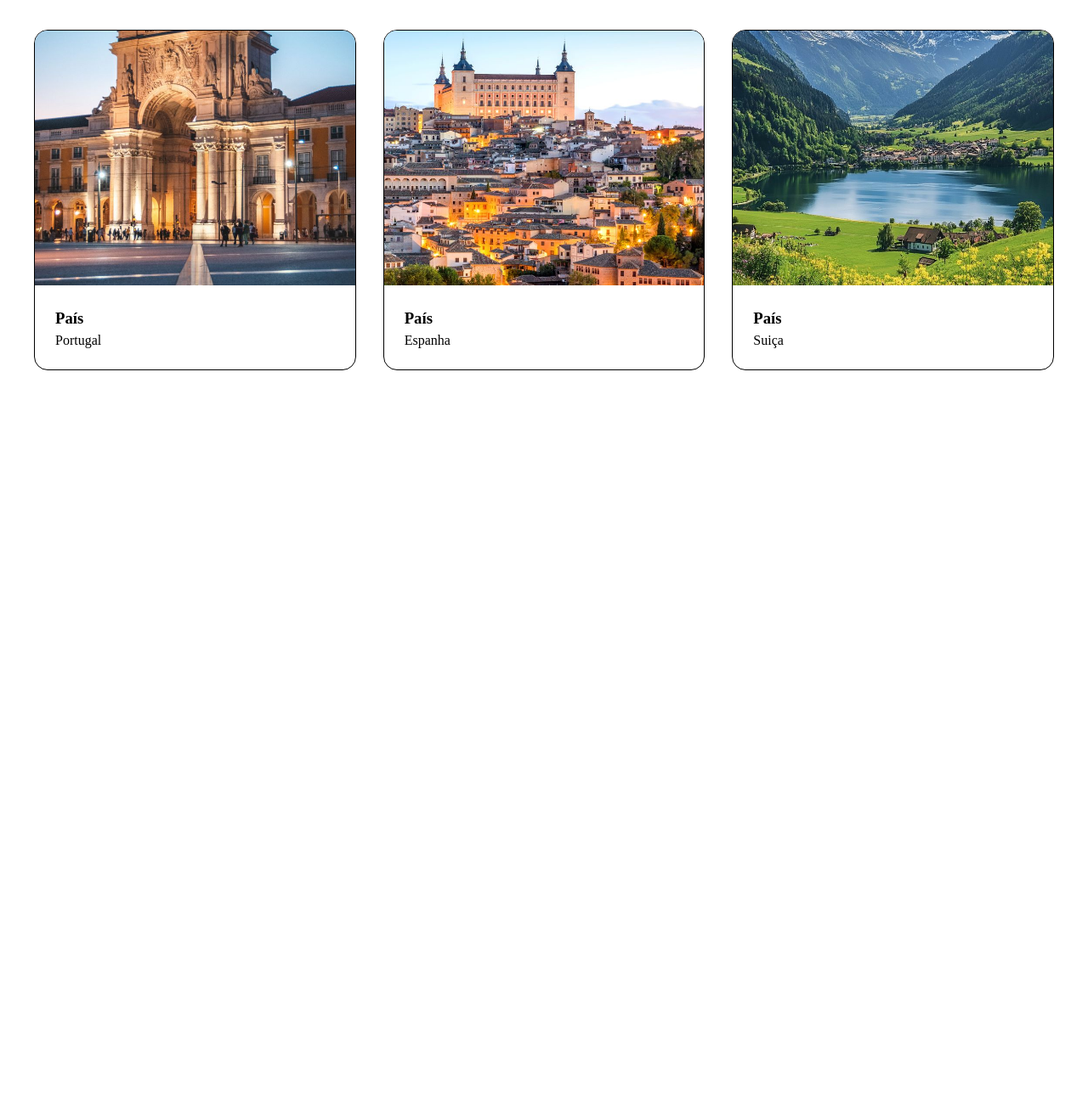
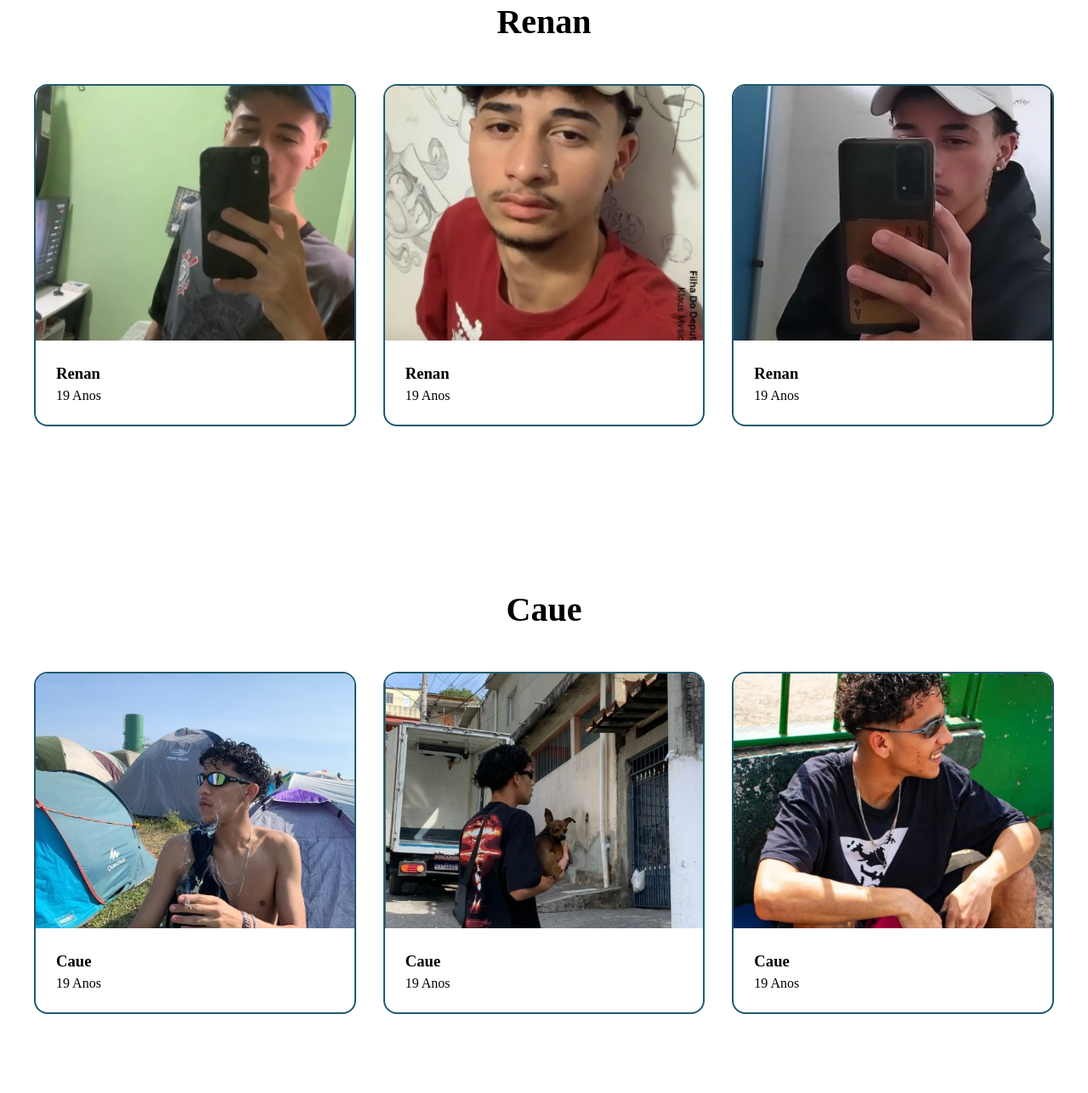
Before and after one commit to Renaanprofissional/Metas, a plain HTML site: page LandProduct/index.html in a window 1280 px wide. Shown: the part 698-1985 px from the top of the page at 85% size. Before the commit the page ends 1166 px from the top, so only its background shows below. Drawn offline with Linux system fonts and the light colour scheme.

Commit message:
New Commit

```diff
--- a/LandProduct/index.html
+++ b/LandProduct/index.html
@@ -5,6 +5,7 @@
     <meta charset="UTF-8">
     <meta name="viewport" content="width=device-width, initial-scale=1.0">
     <link rel="stylesheet" href="style.css">
+    <link rel="stylesheet" href="products.css">
     <title>Product</title>
 </head>
 
@@ -18,9 +19,9 @@
                 <li class="com-categorias">
                     <a href="#" class="link-principal">Categorias</a>
                     <ul class="categorias">
-                        <li><a class="link-categoria" href="#">Renan</a></li>
-                        <li><a class="link-categoria" href="#">Caue</a></li>
-                        <li><a class="link-categoria" href="#">Juneca</a></li>
+                        <li><a class="link-categoria" href="#renan">Renan</a></li>
+                        <li><a class="link-categoria" href="#caue">Caue</a></li>
+                        <li><a class="link-categoria" href="#juneca">Juneca</a></li>
                     </ul>
                 </li>
                 <li><a href="#">Sobre</a></li>
@@ -33,30 +34,86 @@
         <img src="./img/banner.png" alt="banner">
     </main>
 
-    <section id="pais" class="meta">
-        <h2 class="metas-titulo">Roupas</h2>
+    <section id="renan" class="meta">
+        <h2 class="metas-titulo">Renan</h2>
         <div class="metas-caixa">
             <div class="metas-card">
-                <img src="./img/portugal.jpg" alt="portugal" class="metas-images">
+                <img src="./img/renan 1.jpeg" alt="renan" class="metas-images">
                 <div class="caixa-textos-metas">
-                    <h3 class="info-metas">País</h3>
-                    <p class="paragrafo-metas">Portugal</p>
+                    <h3 class="info-metas">Renan</h3>
+                    <p class="paragrafo-metas">19 Anos</p>
                 </div>
             </div>
 
             <div class="metas-card">
-                <img src="./img/espanha.jpg" alt="espanha" class="metas-images">
+                <img src="./img/renan 2.jpeg" alt="renan" class="metas-images">
                 <div class="caixa-textos-metas">
-                    <h3 class="info-metas">País</h3>
-                    <p class="paragrafo-metas">Espanha</p>
+                    <h3 class="info-metas">Renan</h3>
+                    <p class="paragrafo-metas">19 Anos</p>
                 </div>
             </div>
 
             <div class="metas-card">
-                <img src="./img/suiça.jpg" alt="suiça" class="metas-images">
+                <img src="./img/renan 3.jpeg" alt="renan" class="metas-images">
                 <div class="caixa-textos-metas">
-                    <h3 class="info-metas">País</h3>
-                    <p class="paragrafo-metas">Suiça</p>
+                    <h3 class="info-metas">Renan</h3>
+                    <p class="paragrafo-metas">19 Anos</p>
+                </div>
+            </div>
+    </section>
+
+    <section id="caue" class="meta">
+        <h2 class="metas-titulo">Caue</h2>
+        <div class="metas-caixa">
+            <div class="metas-card">
+                <img src="./img/caue 1.jpeg" alt="renan" class="metas-images">
+                <div class="caixa-textos-metas">
+                    <h3 class="info-metas">Caue</h3>
+                    <p class="paragrafo-metas">19 Anos</p>
+                </div>
+            </div>
+
+            <div class="metas-card">
+                <img src="./img/caue 2.jpeg" alt="renan" class="metas-images">
+                <div class="caixa-textos-metas">
+                    <h3 class="info-metas">Caue</h3>
+                    <p class="paragrafo-metas">19 Anos</p>
+                </div>
+            </div>
+
+            <div class="metas-card">
+                <img src="./img/caue 3.jpeg" alt="renan" class="metas-images">
+                <div class="caixa-textos-metas">
+                    <h3 class="info-metas">Caue</h3>
+                    <p class="paragrafo-metas">19 Anos</p>
+                </div>
+            </div>
+    </section>
+
+    <section id="juneca" class="meta">
+        <h2 class="metas-titulo">Juneca</h2>
+        <div class="metas-caixa">
+            <div class="metas-card">
+                <img src="./img/juneca 1.jpeg" alt="juneca" class="metas-images">
+                <div class="caixa-textos-metas">
+                    <h3 class="info-metas">Juneca</h3>
+                    <p class="paragrafo-metas">20 Anos</p>
+                </div>
+            </div>
+
+            <div class="metas-card">
+                <img src="./img/juneca 2.jpeg" alt="juneca" class="metas-images">
+                <div class="caixa-textos-metas">
+                    <h3 class="info-metas">Juneca</h3>
+                    <p class="paragrafo-metas">20 Anos</p>
+                </div>
+            </div>
+
+            <div class="metas-card">
+                <img src="./img/juneca 3.jpeg" alt="juneca" class="metas-images">
+                <div class="caixa-textos-metas">
+                    <h3 class="info-metas">Juneca</h3>
+                    <p class="paragrafo-metas">20 Anos</p>
                 </div>
             </div>
     </section>
--- /dev/null
+++ b/LandProduct/products.css
@@ -0,0 +1,66 @@
+:root {
+    --primaria: #215a6d;
+    --secundaria: #3ca2a2;
+    --escuro: #000;
+    --claro: #ffffff;
+    --vidro: rgba(255, 255, 255, 0.1);
+    --fundo: rgba(44, 90, 110, 0.9);
+    --main: rgba(75, 163, 160, 0.8);
+}
+.metas-images {
+        background-color: transparent;
+        height: 300px;
+        width: 100%;
+        object-fit: cover;
+    }
+
+    .meta {
+        padding: 6rem 2rem;
+    }
+
+    .metas-caixa {
+        display: grid;
+        grid-template-columns: repeat(auto-fit, minmax(300px, 1fr));
+        gap: 2rem;
+        max-width: 1200px;
+        margin: 0 auto;
+    }
+
+    .metas-card {
+        background: rgba(255, 255, 255, 0.05);
+        border-radius: 16px;
+        backdrop-filter: blur(5px);
+        border: 2px solid var(--primaria);
+        overflow: hidden;
+        transition: all 0.5s ease;
+        cursor: pointer;
+
+        h3 {
+            color: #000000;
+        }
+    }
+
+    .metas-titulo {
+        text-align: center;
+        font-size: 2.5rem;
+        margin-bottom: 50px;
+        color: var(--escuro);
+    }
+
+    .metas-card:hover {
+        box-shadow: 0 10px 20px rgba(0, 0, 0, 0.2);
+        transform: translateY(-10px) scale(1.03);
+    }
+
+    .caixa-textos-metas {
+        padding: 1.5rem;
+    }
+
+    .paragrafo-metas {
+        color: var(--escuro);
+        line-height: 1.25rem;
+    }
+
+    .info-metas {
+        margin-bottom: 5px;
+    }
--- a/LandProduct/style.css
+++ b/LandProduct/style.css
@@ -20,6 +20,7 @@ html {
 
 header {
     position: fixed;
+    z-index: 1000;
     background-color: var(--escuro);
     color: var(--claro);
     width: 100%;
@@ -83,13 +84,15 @@ nav {
             width: 100%;
         }
 
-        .link-categoria{
+        .link-categoria {
             text-decoration: none;
             color: var(--claro);
         }
-        .link-categoria:hover{
+
+        .link-categoria:hover {
             color: var(--secundaria);
         }
+
         .link-categoria::after {
             content: "";
             margin-bottom: 5px;
@@ -152,67 +155,9 @@ nav {
     }
 }
 
-main{
-    img{
+main {
+    img {
         width: 100%;
         height: 600px;
     }
 }
-
-.metas-images {
-    background-color: transparent;
-    height: 300px;
-    width: 100%;
-    object-fit: cover;
-}
-
-.meta {
-    padding: 2rem 2rem;
-}
-
-.metas-caixa {
-    display: grid;
-    grid-template-columns: repeat(auto-fit, minmax(300px, 1fr));
-    gap: 2rem;
-    max-width: 1200px;
-    margin: 0 auto;
-}
-
-.metas-card {
-    background: rgba(255, 255, 255, 0.05);
-    border-radius: 16px;
-    backdrop-filter: blur(5px);
-    border: 1px solid var(--escuro);
-    overflow: hidden;
-    transition: all 0.5s ease;
-    cursor: pointer;
-
-    h3 {
-        color: #000000;
-    }
-}
-
-.metas-titulo {
-    text-align: center;
-    font-size: 2.5rem;
-    margin-bottom: 50px;
-    color: var(--escuro);
-}
-
-.metas-card:hover {
-    box-shadow: 0 10px 20px rgba(0, 0, 0, 0.2);
-    transform: translateY(-10px) scale(1.03);
-}
-
-.caixa-textos-metas {
-    padding: 1.5rem;
-}
-
-.paragrafo-metas {
-    color: var(--escuro);
-    line-height: 1.25rem;
-}
-
-.info-metas {
-    margin-bottom: 5px;
-}
```
Also changed, not shown: LandProduct/img/caue 1.jpeg (added), LandProduct/img/caue 2.jpeg (added), LandProduct/img/caue 3.jpeg (added), LandProduct/img/espanha.jpg (deleted), LandProduct/img/juneca 1.jpeg (added), LandProduct/img/juneca 2.jpeg (added), LandProduct/img/juneca 3.jpeg (added), LandProduct/img/portugal.jpg (deleted), LandProduct/img/renan 1.jpeg (added), LandProduct/img/renan 2.jpeg (added), LandProduct/img/renan 3.jpeg (added), LandProduct/img/suiça.jpg (deleted). Lines whose indentation alone changed are shown as unchanged.
